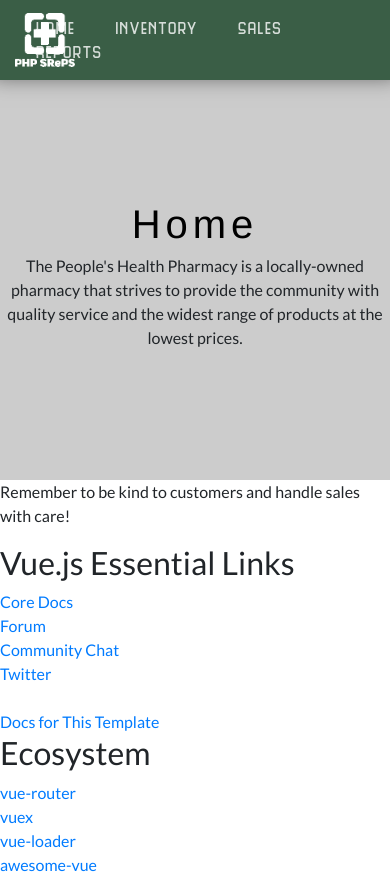
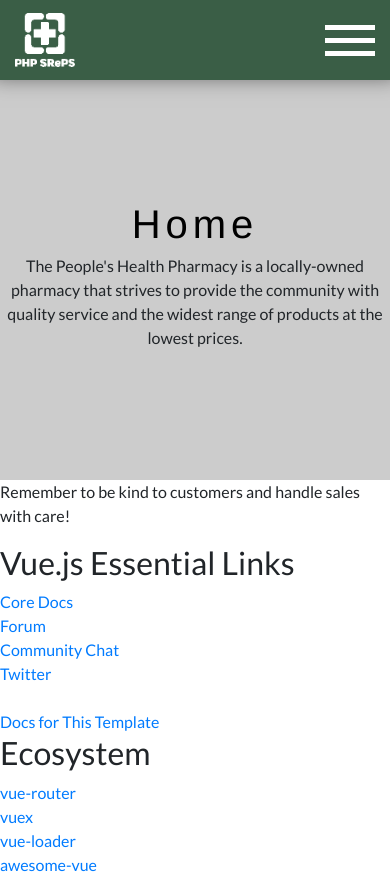
Before and after one commit to denovodavid/dp2, a Vue app: page /#/ in a window 390 px wide. Built offline with nearby package versions, Linux system fonts and the light colour scheme.

Commit message:
Added hamburger button
Hamburger button now replaces nav menu items for tablet and mobile, has a cool little hover/active state for use when the menu slides in from the right.

```diff
--- a/src/App.vue
+++ b/src/App.vue
@@ -20,6 +20,13 @@
               <router-link to="/reports">Reports</router-link>
             </li>
           </ul>
+          <div class="hamburger-container">
+            <div class="hamburger">
+              <div class="hamburger-segment segment-1"></div>
+              <div class="hamburger-segment segment-2"></div>
+              <div class="hamburger-segment segment-3"></div>
+            </div>
+          </div>
         </div>
       </nav>
     </header>
--- /dev/null
+++ b/src/assets/sass/components/_hamburger.scss
@@ -0,0 +1,75 @@
+.hamburger-container
+{
+	$hamburger-color: $white;
+	$hamburger-segment-height: 5px;
+	$hamburger-segment-spacing: 8px;
+	$hamburger-width: 50px;
+	$hamburger-height: ($hamburger-segment-height * 3) + ($hamburger-segment-spacing * 2);
+
+	width: $hamburger-width;
+	height: $hamburger-height;
+	position: absolute;
+
+	.hamburger
+	{
+		display: flex;
+		align-items: center;
+		position: relative;
+		width: 100%;
+		height: 100%;
+		cursor: pointer;
+
+		.hamburger-segment
+		{
+			width: $hamburger-width;
+			height: $hamburger-segment-height;
+			position: absolute;
+			background: $hamburger-color;
+			transition: all 0.2s linear;
+
+			&.segment-1
+			{
+				top: 0px;
+			}
+
+			&.segment-2
+			{
+
+			}
+
+			&.segment-3
+			{
+				bottom: 0px;
+			}
+		}
+
+
+		&:hover,
+		&.active
+		{
+			.hamburger-segment
+			{
+				&.segment-1
+				{
+					width: $hamburger-width * 0.4;
+					top: 6px;
+					right: 0px;
+					transform: rotate(40deg);
+				}
+
+				&.segment-2
+				{
+					border-radius: 2px;
+				}
+
+				&.segment-3
+				{
+					width: $hamburger-width * 0.4;
+					right: 0px;
+					bottom: 6px;
+					transform: rotate(-40deg);
+				}
+			}
+		}
+	}
+}
--- a/src/assets/sass/components/_header.scss
+++ b/src/assets/sass/components/_header.scss
@@ -47,6 +47,11 @@ header
 				position: absolute;
 				right: 0px;
 
+				@media(max-width: $breakpoint-large)
+				{
+					display: none;
+				}
+
 				li
 				{
 					display: inline-block;
@@ -70,6 +75,16 @@ header
 					}
 				}
 			}
+
+			.hamburger-container
+			{
+				right: 0px;
+
+				@media(min-width: $breakpoint-large)
+				{
+					display: none;
+				}
+			}
 		}
 	}
 }
--- a/src/assets/sass/globals/_variables.scss
+++ b/src/assets/sass/globals/_variables.scss
@@ -5,3 +5,8 @@ $grid-gutter-width: 30px;
 // general components
 $header-height: 80px;
 $banner-height: 400px;
+
+// device breakpoints
+$breakpoint-small: 375px;
+$breakpoint-medium: 768px;
+$breakpoint-large: 1024px;
--- a/src/assets/sass/site.scss
+++ b/src/assets/sass/site.scss
@@ -14,6 +14,7 @@
 @import 'components/_row.scss';
 @import 'components/_button.scss';
 @import 'components/_table.scss';
+@import 'components/_hamburger.scss';
 
 // import templates
 @import 'templates/_inventory.scss';
```
Also changed, not shown: src/components/Reports.vue (indentation only).
